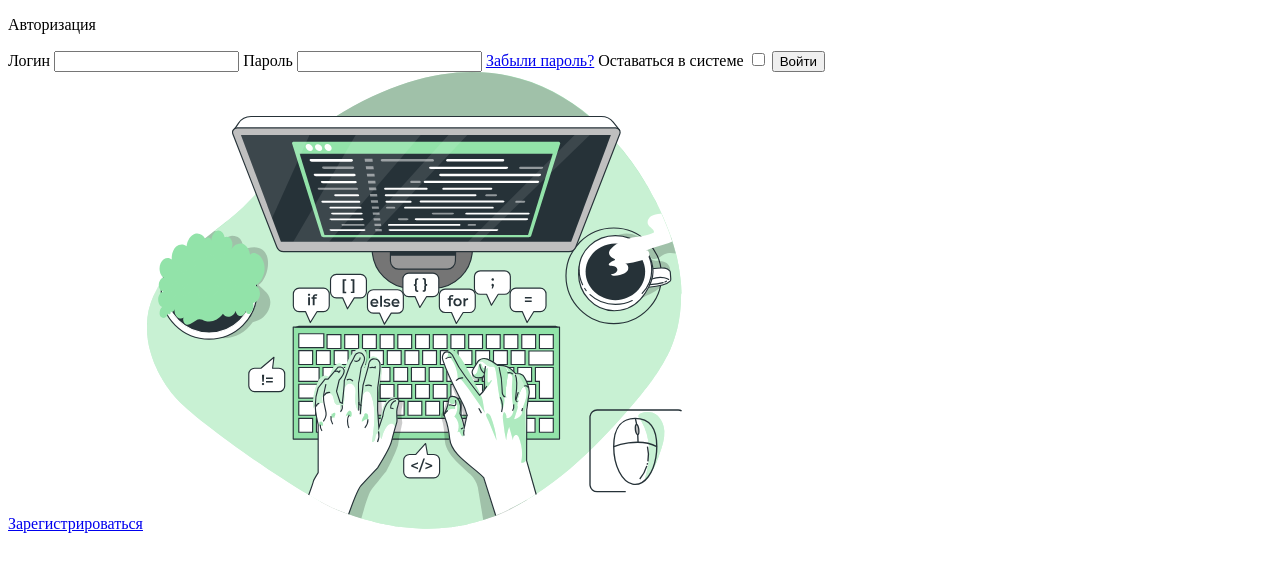
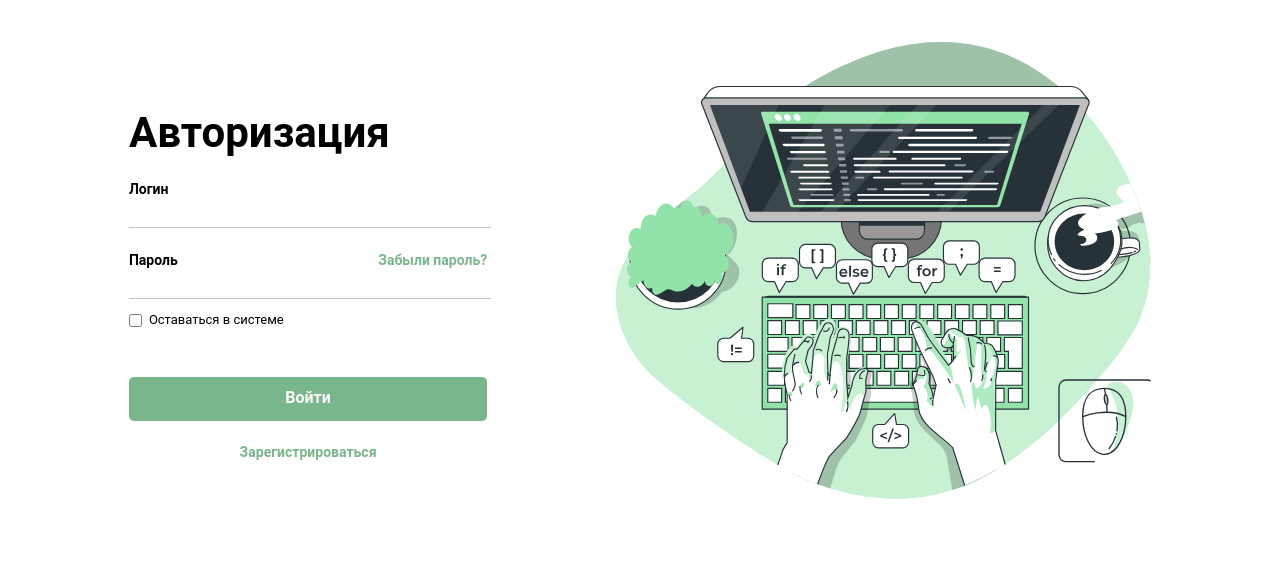
Before and after one commit to AdvancerMan/school-testing-system, a Django app: page /auth/ in a window 1280 px wide. Shown: the top 572 px of the page. Run offline with Django 3.2, Linux system fonts and the light colour scheme.

Commit message:
Auth page style is done

```diff
--- /dev/null
+++ b/testingSystem/static/testingSystem/css/auth.css
@@ -0,0 +1,72 @@
+.auth-row {
+    margin-top: 3rem;
+}
+
+.auth-row .auth-form {
+    align-items: normal;
+}
+
+.auth-row .auth-form .auth-title {
+    margin-bottom: 1.15rem;
+    font-size: var(--title-font-size);
+}
+
+.auth-row .auth-form .forgot-link {
+    float: right;
+}
+
+.auth-row .auth-form .auth-text-field {
+    margin-top: 1.7rem;
+}
+
+.auth-row .auth-form .auth-text-field label {
+    font-weight: bold;
+}
+
+/* TODO somehow :checked doesnt work always */
+.auth-row .auth-form .auth-text-field input,
+.auth-row .auth-form .auth-text-field input:checked {
+    border: none;
+    border-bottom: var(--form-field-border);
+    width: 100%;
+    margin-top: 0.85rem;
+}
+
+.auth-row .auth-form .auth-check-field {
+    margin-top: 1rem;
+    display: flex;
+    flex-direction: row-reverse;
+    justify-content: start;
+    align-items: center;
+}
+
+.auth-row .auth-form .auth-check-field label {
+    font-size: var(--smaller-font-size);
+    margin-left: 0.5rem;
+}
+
+.auth-row .auth-form .error {
+    margin-top: 1rem;
+    height: 1rem;
+    margin-bottom: -2rem;
+}
+
+.auth-row .auth-form .submit {
+    margin-top: 3.5rem;
+}
+
+.auth-row .auth-form .submit input {
+    width: 100%;
+    height: 44px;
+    border: none;
+    border-radius: var(--border-radius);
+    background-color: var(--green-7a);
+    color: var(--white-fa);
+    font-weight: bold;
+    font-size: var(--bigger-font-size);
+}
+
+.auth-row .register-link {
+    margin-top: 1.7rem;
+    text-align: center;
+}
--- /dev/null
+++ b/testingSystem/static/testingSystem/css/common.css
@@ -0,0 +1,38 @@
+:root {
+    --white-fa: #FAFAFA;
+    --gray-c4: #C4C4C4;
+    --green-7a: #7AB68B;
+    --red-ff: #FF0000;
+    --form-field-border: 1px solid var(--gray-c4);
+    --border-radius: 5px;
+    --smaller-font-size: 13px;
+    --ordinary-font-size: 14px;
+    --bigger-font-size: 16px;
+    --even-bigger-font-size: 18px;
+    --title-font-size: 42px;
+
+    font-size: var(--ordinary-font-size);
+    font-family: Roboto, serif;
+}
+
+.centered-row {
+    display: flex;
+    justify-content: space-evenly;
+    align-items: center;
+}
+
+.centered-row {
+    flex-direction: row;
+}
+
+.error {
+    color: var(--red-ff);
+    font-weight: bold;
+    font-size: var(--even-bigger-font-size);
+}
+
+.beautiful-link {
+    font-weight: bold;
+    text-decoration: none;
+    color: var(--green-7a);
+}
--- a/testingSystem/templates/testingSystem/auth.html
+++ b/testingSystem/templates/testingSystem/auth.html
@@ -1,31 +1,47 @@
 {% extends 'testingSystem/common.html' %}
 {% load static %}
 
+{% block head %}
+    <link rel="stylesheet" href="{% static 'testingSystem/css/auth.css' %}">
+{% endblock %}
+
 {% block main %}
-    <form method="post">
+    <div class="centered-row auth-row">
+        <div>
+            <form method="post" class="centered-column auth-form">
                 {% csrf_token %}
-        <p>Авторизация</p>
-        <label>
-            Логин
-            <input type="text" name="login">
-        </label>
-        <label>
-            Пароль
-            <input type="password" name="password">
-        </label>
-        <a href="{% url 'forgot' %}">Забыли пароль?</a>
-        <label>
-            Оставаться в системе
-            <input type="checkbox" name="stay_authorized" value="+">
-        </label>
+                <h1 class="auth-title">Авторизация</h1>
+                <div class="auth-field auth-text-field">
+                    <label for="login-auth">Логин</label>
+                    <input id="login-auth" type="text" name="login">
+                </div>
+                <div class="auth-field auth-text-field" id="password-field">
+                    <a class="beautiful-link forgot-link"
+                       href="{% url 'forgot' %}">Забыли пароль?</a>
+                    <label for="password-auth">Пароль</label>
+                    <input id="password-auth" type="password" name="password">
+                </div>
+                <div class="auth-field auth-check-field">
+                    <label for="stay-auth">Оставаться в системе</label>
+                    <input id="stay-auth" type="checkbox"
+                           name="stay_authorized">
+                </div>
                 {% if error %}
-            <div>
+                    <div class="error">
                         {{ error }}
                     </div>
                 {% endif %}
+                <div class="auth-field submit">
                     <input type="submit" value="Войти">
+                </div>
             </form>
-    <a href="{% url 'register' %}">Зарегистрироваться</a>
+            <div class="register-link">
+                <a class="beautiful-link" href="{% url 'register' %}">
+                    Зарегистрироваться
+                </a>
+            </div>
+        </div>
         <img src="{% static 'testingSystem/img/authorize_code.svg' %}"
              alt="Кодер кодит">
+    </div>
 {% endblock %}
--- a/testingSystem/templates/testingSystem/common.html
+++ b/testingSystem/templates/testingSystem/common.html
@@ -1,8 +1,12 @@
+{% load static %}
 <!DOCTYPE html>
 <html lang="ru">
 <head>
     <meta charset="UTF-8">
     <title>{% block title %}Московская Электронная Школа{% endblock %}</title>
+    <link rel="stylesheet" href="{% static 'testingSystem/css/normalize.css' %}">
+    <link rel="stylesheet" href="{% static 'testingSystem/css/common.css' %}">
+    {% block head %}{% endblock %}
 </head>
 <body>
 <main>
```
Lines whose indentation alone changed are shown as unchanged.
